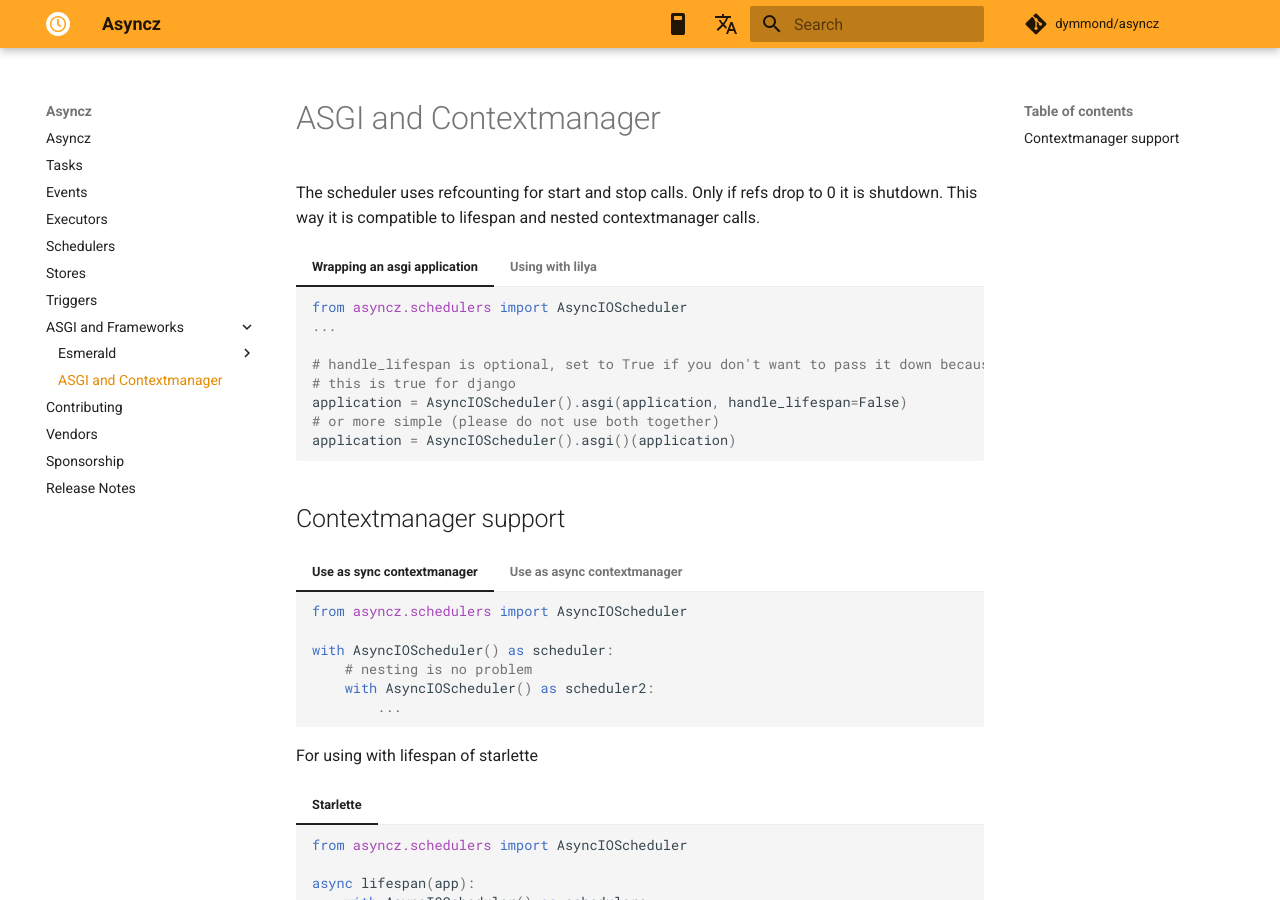
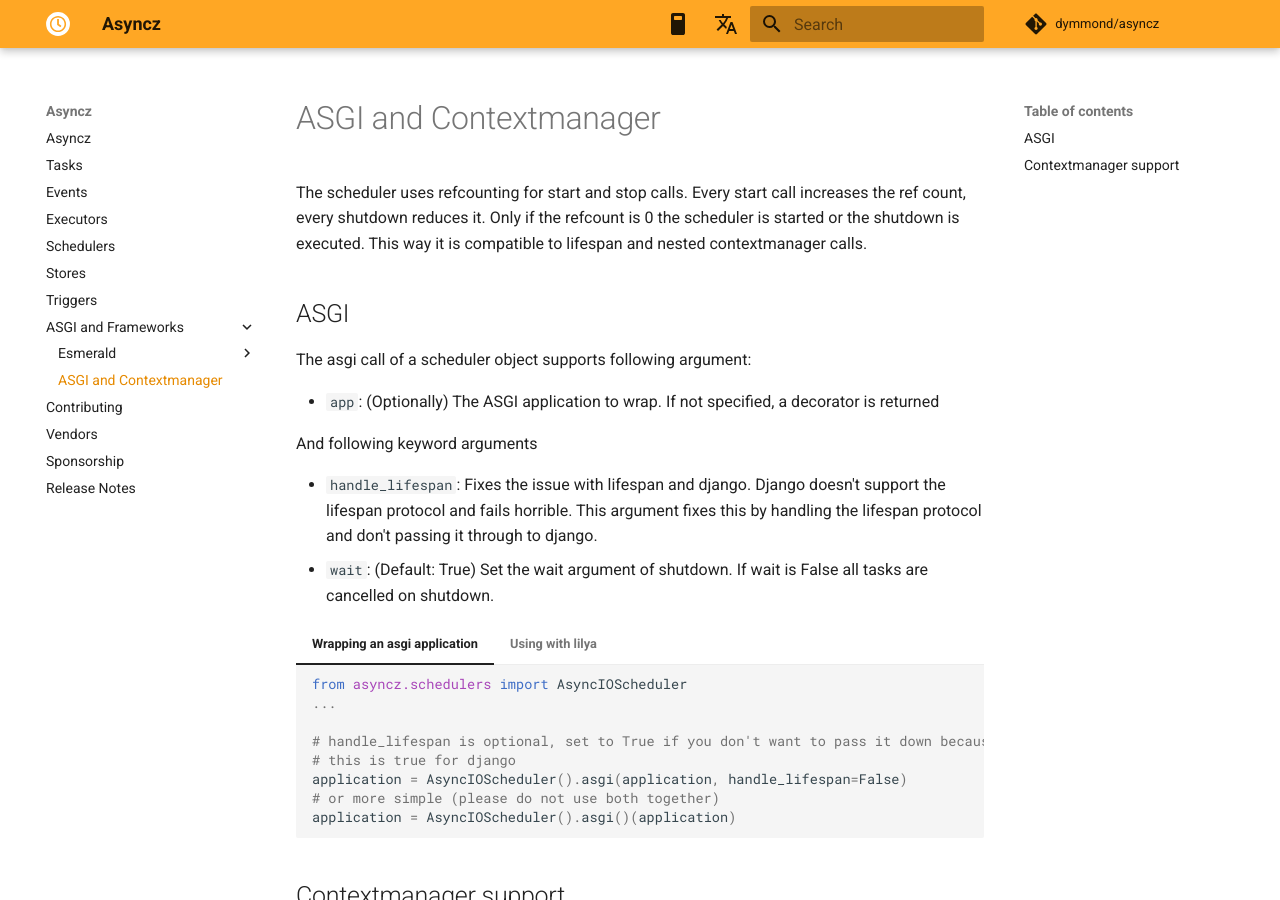
Before and after one commit to dymmond/asyncz, an MkDocs documentation site: the page built from docs/asgi.md, in a window 1280 px wide and 900 px high. Built offline with MkDocs 1.6.1 and Material for MkDocs 9.7.7, drawn with Linux system fonts in a browser that asks for light colours; comment, search, counter and statistics services are not loaded.

Commit message:
Changes:
- Expose wait argument of ASGI
- Improve documentation of asgi call and refcounting

```diff
--- a/docs/asgi.md
+++ b/docs/asgi.md
@@ -1,8 +1,22 @@
 
 # ASGI and Contextmanager
 
-The scheduler uses refcounting for start and stop calls. Only if refs drop to 0 it is shutdown.
+The scheduler uses refcounting for start and stop calls.
+Every start call increases the ref count, every shutdown reduces it.
+Only if the refcount is 0 the scheduler is started or the shutdown is executed.
 This way it is compatible to lifespan and nested contextmanager calls.
+
+## ASGI
+
+The asgi call of a scheduler object supports following argument:
+
+- `app`: (Optionally) The ASGI application to wrap. If not specified, a decorator is returned
+
+And following keyword arguments
+
+- `handle_lifespan`: Fixes the issue with lifespan and django. Django doesn't support the lifespan protocol and fails horrible.
+                     This argument fixes this by handling the lifespan protocol and don't passing it through to django.
+- `wait`: (Default: True) Set the wait argument of shutdown. If wait is False all tasks are cancelled on shutdown.
 
 === "Wrapping an asgi application"
 
```
Also changed, not shown: 1 other file.
